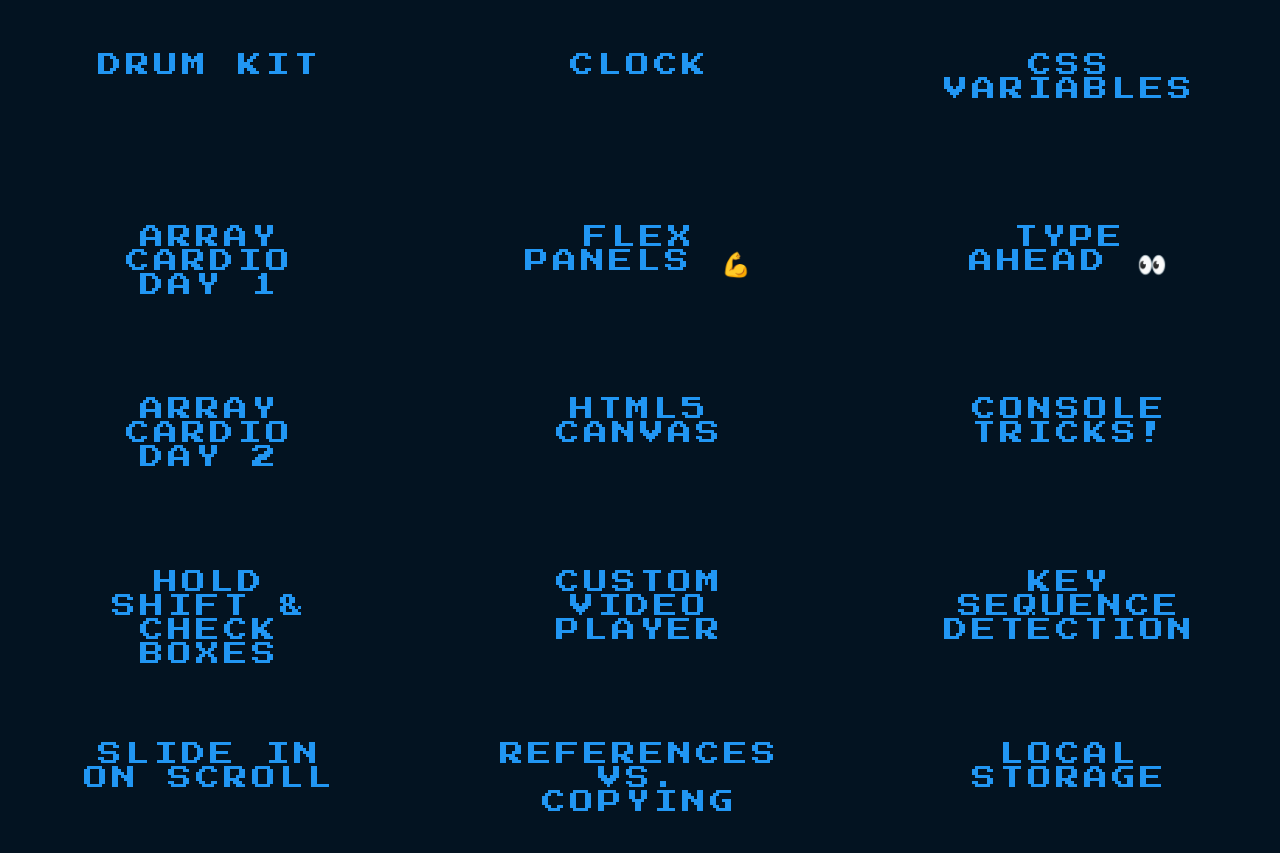
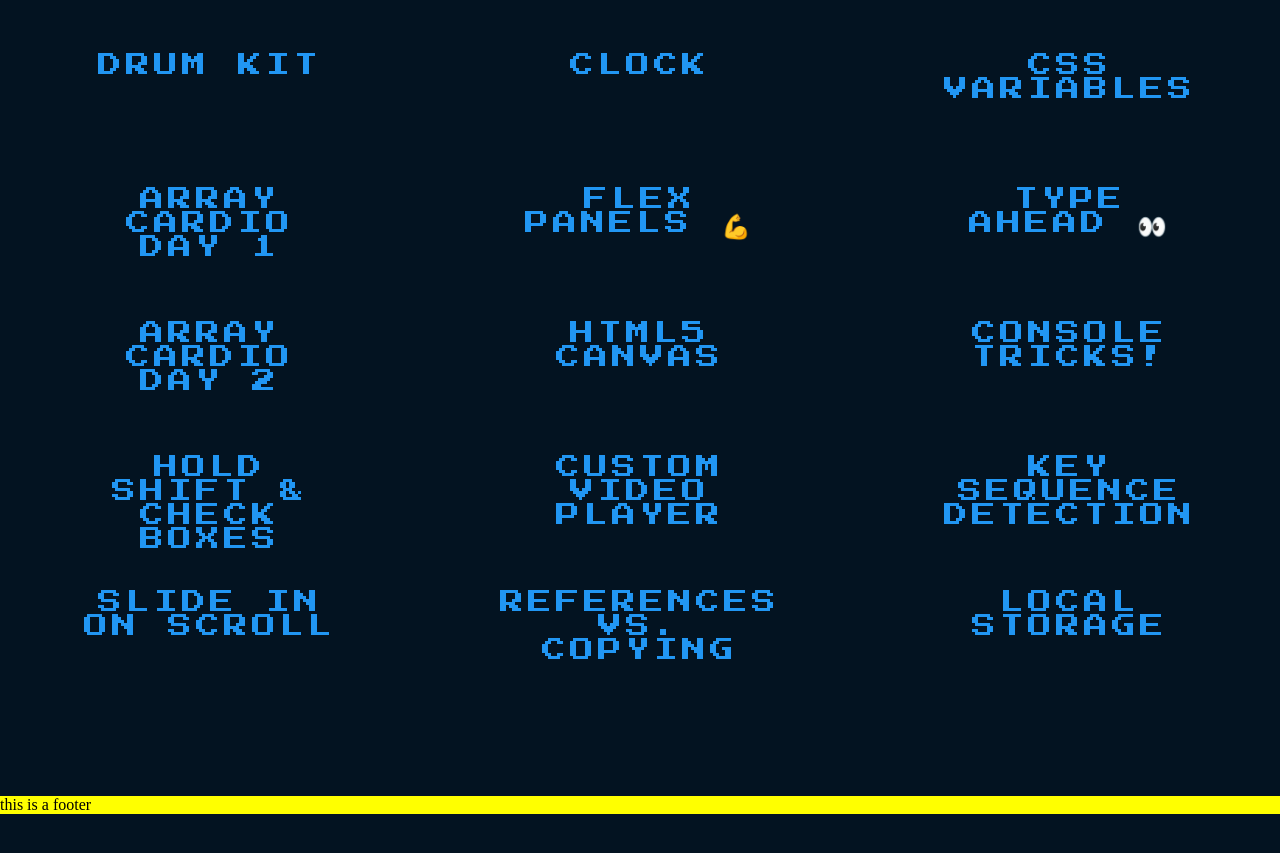
Before and after one commit to dj-mnlpt/JS-30, a plain HTML site: page index.html in a window 1280 px wide. Shown: the part 123-976 px from the top of the page. After the commit the page ends 953 px from the top, so only its background shows below. Drawn offline with Linux system fonts and the light colour scheme; a web font is replaced by a local one.

Commit message:
feb 27 commit

```diff
--- a/index.html
+++ b/index.html
@@ -43,7 +43,7 @@
                     <span></span>
                     <span></span>
                     HOLD SHIFT & CHECK BOXES</a></p></div>
-                <div class="fourth Left"><p class="row 5 col 1"><a href="JS Slide In On Scroll/index.html">
+                <div class="fifth Left"><p class="row 5 col 1"><a href="JS Slide In On Scroll/index.html">
                     <span></span>
                     <span></span>
                     <span></span>
@@ -75,7 +75,7 @@
                     <span></span>
                     <span></span>
                     CUSTOM VIDEO PLAYER</a></p></div>
-                <div class="fourth Center"><p class="row 5 col 2"><a href="JS Ref Vs. Copy/index.html">
+                <div class="fifth Center"><p class="row 5 col 2"><a href="JS Ref Vs. Copy/index.html">
                     <span></span>
                     <span></span>
                     <span></span>
@@ -108,7 +108,7 @@
                     <span></span>
                     <span></span>
                     Key Sequence Detection</a></p></div>
-                <div class="fourth Right"><p class="row 5 col 3"><a href="JS LocalStorage & Event Delegation/index.html">
+                <div class="fifth Right"><p class="row 5 col 3"><a href="JS LocalStorage & Event Delegation/index.html">
                     <span></span>
                     <span></span>
                     <span></span>
@@ -118,7 +118,9 @@
         </div>
     </main>
     <footer>
-
+        <div>
+            <p>this is a footer</p>
+        </div>
     </footer>
 </body>
 </html>
--- a/style.css
+++ b/style.css
@@ -151,7 +151,7 @@ h1:hover {
 
 .Left, .Center, .Right {
     margin-bottom: 20px;
-    height: 20%;
+    height: 15%;
 }
 
 
@@ -164,5 +164,8 @@ h1:hover {
 
 .main-header:hover {
    height: 100%;
+}
 
+footer {
+    background: yellow;
 }
```
